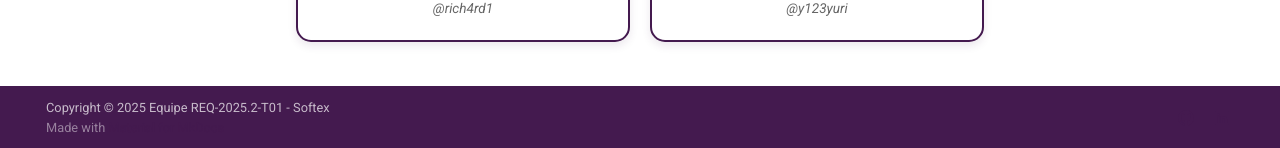
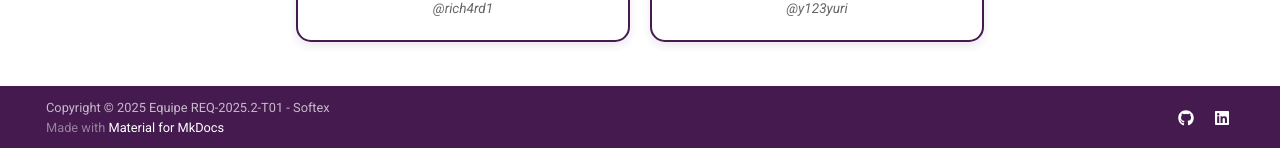
Before and after one commit to mdsreq-fga-unb/REQ-2025.2-T01-Softex, an MkDocs documentation site: the page built from docs/introducao.md, in a window 1280 px wide and 1400 px high, scrolled down 2211 px. Shown: the part 1249-1397 px from the top of the window. Built offline with MkDocs 1.6.1 and Material for MkDocs 9.7.7, drawn with Linux system fonts in a browser that asks for light colours; comment, search, counter and statistics services are not loaded.

Commit message:
update
troquei a cor footer

```diff
--- a/docs/stylesheets/extra.css
+++ b/docs/stylesheets/extra.css
@@ -222,6 +222,31 @@ h1, h2, h3, h4, h5, h6 {
   color: white !important;
 }
 
+.md-footer-meta__inner a {
+  color: white !important;
+  opacity: 1 !important;
+}
+
+.md-footer-meta__inner a:hover {
+  color: var(--softex-accent) !important;
+  opacity: 1 !important;
+}
+
+/* Texto específico do MkDocs no footer */
+.md-footer-meta__inner .md-footer-meta__inner {
+  color: white !important;
+}
+
+.md-footer-meta__inner p {
+  color: white !important;
+  opacity: 1 !important;
+}
+
+.md-footer-meta__inner .md-footer-meta__inner p {
+  color: white !important;
+  opacity: 1 !important;
+}
+
 /* Ícones sociais */
 .md-footer-social__link {
   color: white !important;
```
